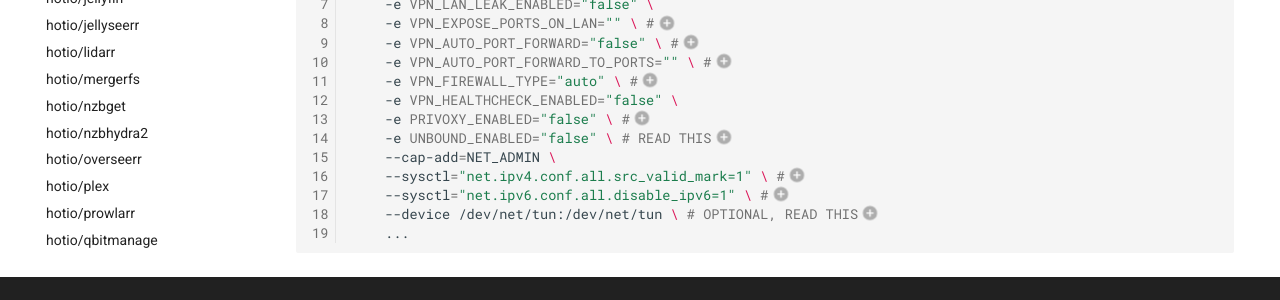
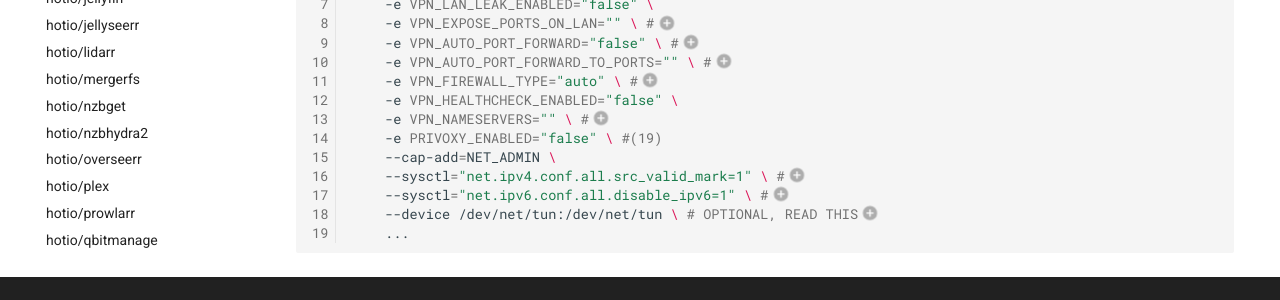
Before and after one commit to hotio/website, an MkDocs documentation site: the page built from docs/containers/doplarr.md, in a window 1280 px wide and 900 px high, scrolled down 815 px. Shown: the part 445-745 px from the top of the window. Built offline with MkDocs 1.6.1 and Material for MkDocs 9.7.7, drawn with Linux system fonts in a browser that asks for light colours.

```diff
--- a/includes/wireguard.md
+++ b/includes/wireguard.md
@@ -29,8 +29,8 @@
             -e VPN_AUTO_PORT_FORWARD_TO_PORTS="" \ #(15)
             -e VPN_FIREWALL_TYPE="auto" \ #(17)
             -e VPN_HEALTHCHECK_ENABLED="false" \
+            -e VPN_NAMESERVERS="" \ #(16)
             -e PRIVOXY_ENABLED="false" \ #(19)
-            -e UNBOUND_ENABLED="false" \ # READ THIS(16)
             --cap-add=NET_ADMIN \
             --sysctl="net.ipv4.conf.all.src_valid_mark=1" \ #(12)
             --sysctl="net.ipv6.conf.all.disable_ipv6=1" \ #(3)
@@ -57,8 +57,8 @@
               - VPN_AUTO_PORT_FORWARD_TO_PORTS= #(15)
               - VPN_FIREWALL_TYPE=auto #(17)
               - VPN_HEALTHCHECK_ENABLED=false
+              - VPN_NAMESERVERS= #(16)
               - PRIVOXY_ENABLED=false #(19)
-              - UNBOUND_ENABLED=false # READ THIS(16)
             cap_add:
               - NET_ADMIN
             sysctls:
@@ -88,8 +88,8 @@
             -e VPN_AUTO_PORT_FORWARD_TO_PORTS="" \ #(15)
             -e VPN_FIREWALL_TYPE="auto" \ #(17)
             -e VPN_HEALTHCHECK_ENABLED="false" \
+            -e VPN_NAMESERVERS="" \ #(16)
             -e PRIVOXY_ENABLED="false" \ #(19)
-            -e UNBOUND_ENABLED="false" \ # READ THIS(16)
             --cap-add=NET_ADMIN \
             --sysctl="net.ipv4.conf.all.src_valid_mark=1" \ #(12)
             --sysctl="net.ipv6.conf.all.disable_ipv6=1" \ #(3)
@@ -116,8 +116,8 @@
               - VPN_AUTO_PORT_FORWARD_TO_PORTS= #(15)
               - VPN_FIREWALL_TYPE=auto #(17)
               - VPN_HEALTHCHECK_ENABLED=false
+              - VPN_NAMESERVERS= #(16)
               - PRIVOXY_ENABLED=false #(19)
-              - UNBOUND_ENABLED=false # READ THIS(16)
             cap_add:
               - NET_ADMIN
             sysctls:
@@ -147,13 +147,13 @@
             -e VPN_AUTO_PORT_FORWARD_TO_PORTS="" \ #(15)
             -e VPN_FIREWALL_TYPE="auto" \ #(17)
             -e VPN_HEALTHCHECK_ENABLED="false" \
+            -e VPN_NAMESERVERS="" \ #(16)
             -e VPN_PIA_USER="" \ #(11)
             -e VPN_PIA_PASS="" \
             -e VPN_PIA_PREFERRED_REGION="" \ #(7)
             -e VPN_PIA_DIP_TOKEN="no" \ #(13)
             -e VPN_PIA_PORT_FORWARD_PERSIST="false" \ #(14)
             -e PRIVOXY_ENABLED="false" \ #(19)
-            -e UNBOUND_ENABLED="false" \ # READ THIS(16)
             --cap-add=NET_ADMIN \
             --sysctl="net.ipv4.conf.all.src_valid_mark=1" \ #(12)
             --sysctl="net.ipv6.conf.all.disable_ipv6=1" \ #(3)
@@ -180,13 +180,13 @@
               - VPN_AUTO_PORT_FORWARD_TO_PORTS= #(15)
               - VPN_FIREWALL_TYPE=auto #(17)
               - VPN_HEALTHCHECK_ENABLED=false
+              - VPN_NAMESERVERS= #(16)
               - VPN_PIA_USER #(11)
               - VPN_PIA_PASS
               - VPN_PIA_PREFERRED_REGION #(7)
               - VPN_PIA_DIP_TOKEN=no #(13)
               - VPN_PIA_PORT_FORWARD_PERSIST=false #(14)
               - PRIVOXY_ENABLED=false #(19)
-              - UNBOUND_ENABLED=false # READ THIS(16)
             cap_add:
               - NET_ADMIN
             sysctls:
```
Also changed, not shown: includes/annotations.md (+4 -6 lines).
